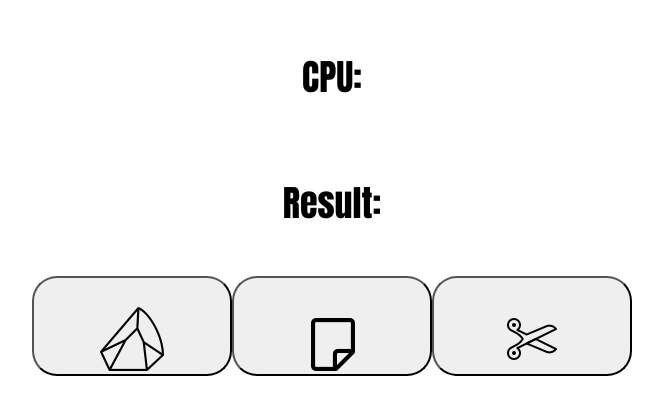
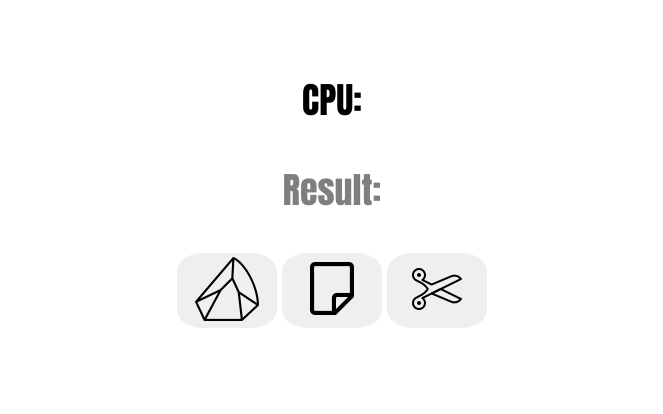
Before and after one commit to camilomontenegro/PPT, a plain HTML site: page index.html in a window 1280 px wide. Shown: the part 208-622 px from the top of the page, without its empty margins (308-971 px from the left). Drawn offline with Linux system fonts and the light colour scheme.

Commit message:
changed buttons positions & subtitle transparency

```diff
--- a/index.html
+++ b/index.html
@@ -9,6 +9,7 @@
 </head>
 <body class="body">
 
+    <div class="bigger_container">
         <p class="cpu_base" id="cpu">CPU: </p>
         <p id="result" class="Results">Result:</p>
 
@@ -17,7 +18,7 @@
             <div class="button"><button id="PAPER" class="button_base" onclick="game('papel');"><img src="./assets/paper_icon.png" alt="PAPER"></button></div>
             <div class="button"><button id="SCISSORS" class="button_base" onclick="game('tijera');"><img src="./assets/scissors_icon.png" alt="SCISSORS"></button></div>
         </div>
-
+    </div>
 
 
 
--- a/style.css
+++ b/style.css
@@ -6,10 +6,21 @@
 
 }
 
+.bigger_container {
+    display: flex;
+    justify-content: center;
+    align-items: center;
+    flex-direction: column;
+    height: 100vh;
+    width: 100%;
+}
+
 
 .button_container {
     display: flex;
-    justify-content: center;
+    justify-content: space-around;
+    align-items: center;
+    width: 25%;
 }
 
 /*.button {
@@ -23,25 +34,30 @@
 }*/
 
 .button_base {
-    width: 200px;
-    height: 100px;
-    margin-top: 10px;
-    margin-bottom: 10px;
-    border-radius: 25px;
-    font-size: 78px;
-    font-family: Impact, Haettenschweiler, 'Arial Narrow Bold', sans-serif;
+    width: 100px;
+    height: 75px;
+    border-radius: 25%;
+    text-decoration: none;
+    border: none;
+
+}
+
+.button_base:hover {
+    background-color:darkgray;
 }
 
 .cpu_base {
     display: flex;
     justify-content: center;
     font-size: 36px;
-    font-family: Impact, Haettenschweiler, 'Arial Narrow Bold', sans-serif
+    font-family: Impact, Haettenschweiler, 'Arial Narrow Bold', sans-serif;
+    margin: 0px;
 }
 
 .Results {
     display: flex;
     justify-content: center;
     font-size: 36px;
-    font-family: Impact, Haettenschweiler, 'Arial Narrow Bold', sans-serif
+    font-family: Impact, Haettenschweiler, 'Arial Narrow Bold', sans-serif;
+    color: rgba(0, 0, 0, 0.5);
 }
```
Lines whose indentation alone changed are shown as unchanged.
